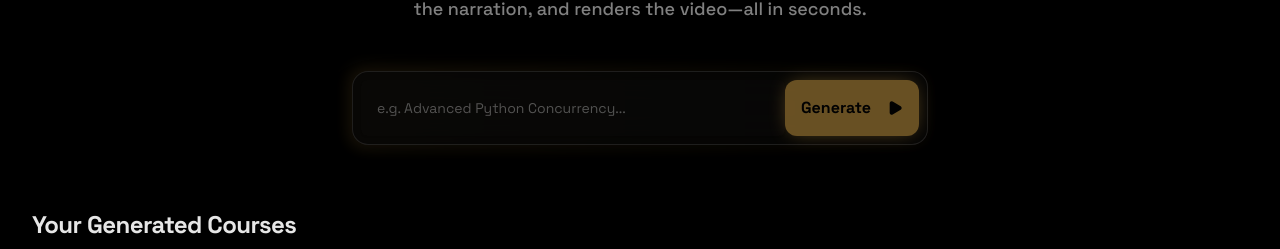
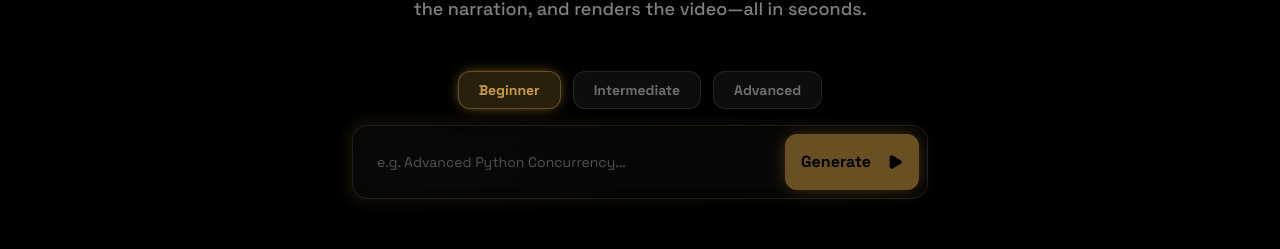
Before and after one commit to Aryan7019/Senpai, a Next.js app: page /courses in a window 1280 px wide. Shown: the part 476-725 px from the top of the page. Built offline with nearby package versions, Linux system fonts and the light colour scheme; no server answers.

Commit message:
added difficulty selector

```diff
--- a/app/(main)/courses/_components/course-generator-hero.tsx
+++ b/app/(main)/courses/_components/course-generator-hero.tsx
@@ -10,6 +10,7 @@ import { useRouter } from 'next/navigation';
 
 export default function CourseGeneratorHero() {
     const [topic, setTopic] = useState('');
+    const [level, setLevel] = useState('Beginner');
     const [isGenerating, setIsGenerating] = useState(false);
     const [progress, setProgress] = useState(0);
     const [statusText, setStatusText] = useState('');
@@ -23,7 +24,7 @@ export default function CourseGeneratorHero() {
 
         try {
             // STEP 1: Generate Layout (Fast)
-            const layoutResult = await generateCourseLayout(topic);
+            const layoutResult = await generateCourseLayout(topic, level);
             const { course, courseId } = layoutResult;
 
             setProgress(20);
@@ -93,7 +94,25 @@ export default function CourseGeneratorHero() {
             </p>
 
             {!isGenerating ? (
-                <div className="w-full max-w-xl relative mt-4 group">
+                <div className="w-full max-w-xl space-y-4 mt-4">
+                    {/* Level selector */}
+                    <div className="flex items-center justify-center gap-3">
+                        {['Beginner', 'Intermediate', 'Advanced'].map((l) => (
+                            <button
+                                key={l}
+                                onClick={() => setLevel(l)}
+                                className={`px-5 py-2 rounded-xl text-sm font-bold transition-all duration-200 border ${level === l
+                                    ? 'bg-primary/20 border-primary/40 text-primary shadow-[0_0_15px_-5px_var(--color-primary)]'
+                                    : 'bg-white/5 border-white/10 text-white/40 hover:text-white/60 hover:border-white/20'
+                                    }`}
+                            >
+                                {l}
+                            </button>
+                        ))}
+                    </div>
+
+                    {/* Topic input */}
+                    <div className="relative group">
                         <div className="absolute -inset-1 bg-gradient-to-r from-primary/50 to-primary/10 rounded-2xl blur opacity-25 group-hover:opacity-50 transition duration-1000 group-hover:duration-200" />
                         <div className="relative flex items-center bg-[#050505]/80 backdrop-blur-xl border border-white/10 rounded-2xl p-2 shadow-2xl">
                             <Input
@@ -111,6 +130,7 @@ export default function CourseGeneratorHero() {
                             >
                                 Generate <Play className="ml-2 w-4 h-4 fill-current" />
                             </Button>
+                        </div>
                     </div>
                 </div>
             ) : (
```
Lines whose indentation alone changed are shown as unchanged.
